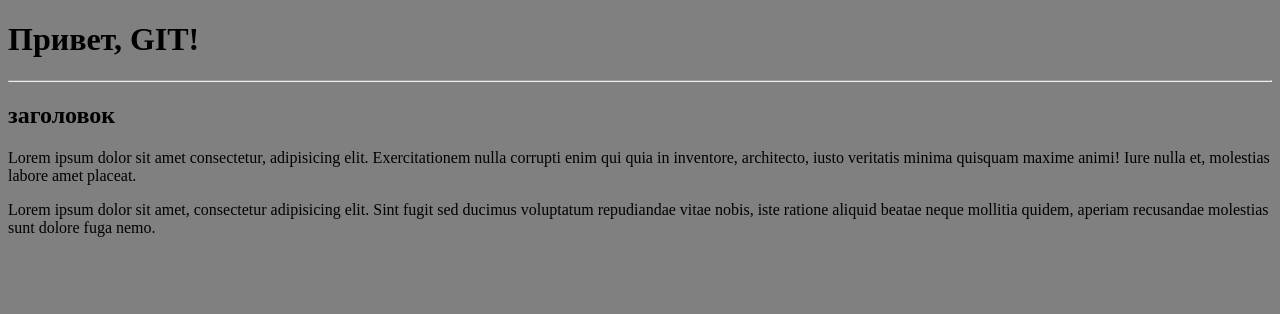
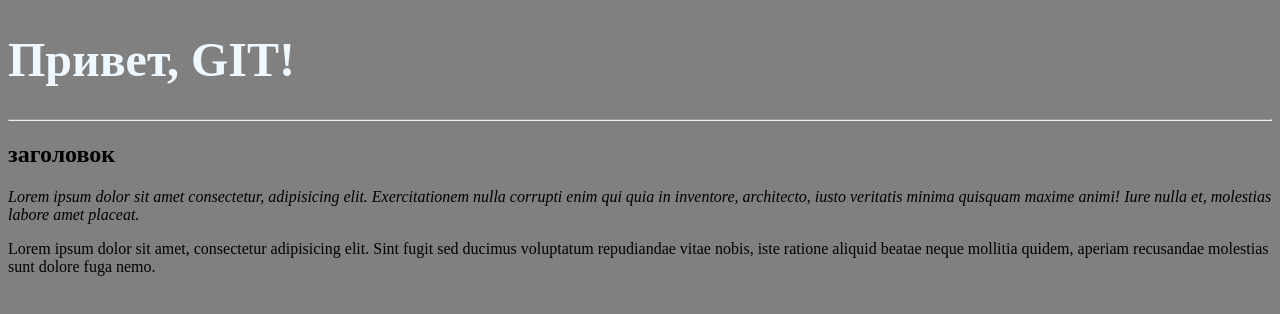
Before and after one commit to Mayble86/test, a plain HTML site: page index.html in a window 1280 px wide. Drawn offline with Linux system fonts and the light colour scheme.

Commit message:
add style text

```diff
--- a/css/style.css
+++ b/css/style.css
@@ -5,3 +5,12 @@ body {
 .p {
     color: blueviolet;
 }
+
+h1 {
+    font-size: 48px;
+    color: aliceblue;
+}
+
+.text {
+    font-style: italic;
+}
--- a/index.html
+++ b/index.html
@@ -11,7 +11,7 @@
     <h1>Привет, GIT!</h1>
     <hr>
     <h2>заголовок</h2>
-    <p>Lorem ipsum dolor sit amet consectetur, adipisicing elit. Exercitationem nulla corrupti enim qui quia in inventore, architecto, iusto veritatis minima quisquam maxime animi! Iure nulla et, molestias labore amet placeat.</p>
+    <p class="text">Lorem ipsum dolor sit amet consectetur, adipisicing elit. Exercitationem nulla corrupti enim qui quia in inventore, architecto, iusto veritatis minima quisquam maxime animi! Iure nulla et, molestias labore amet placeat.</p>
     <p>Lorem ipsum dolor sit amet, consectetur adipisicing elit. Sint fugit sed ducimus voluptatum repudiandae vitae nobis, iste ratione aliquid beatae neque mollitia quidem, aperiam recusandae molestias sunt dolore fuga nemo.</p>
 </body>
 </html>
```
